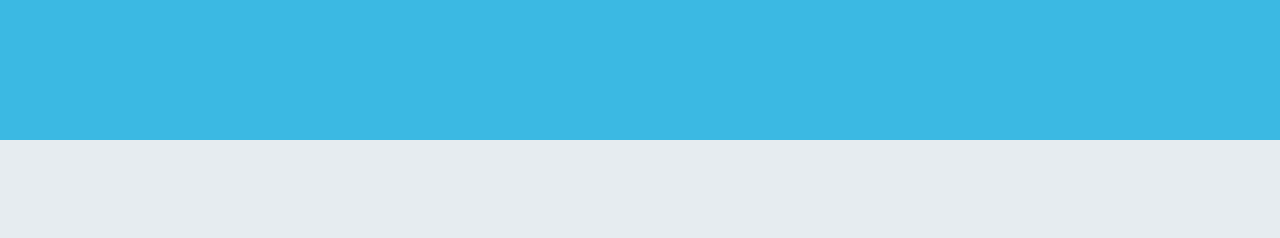
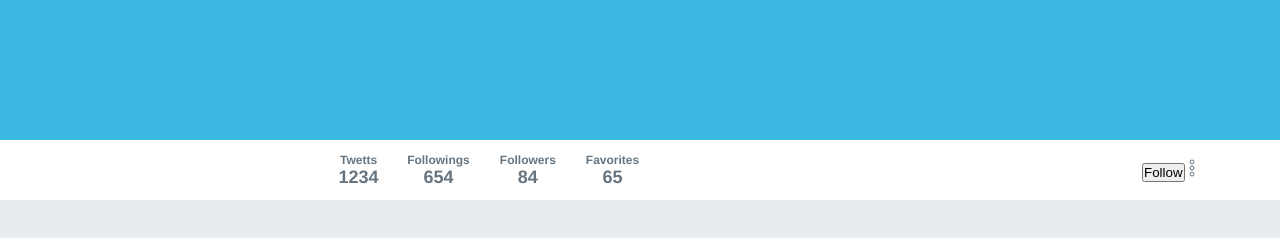
Before and after one commit to fernando-meira/flexbox-rocketseat, a plain HTML site: page index.html in a window 1280 px wide. Shown: the part 266-504 px from the top of the page. Drawn offline with Linux system fonts and the light colour scheme.

Commit message:
feat: 🎸 Initialized content bar

```diff
--- a/index.html
+++ b/index.html
@@ -36,5 +36,41 @@
   <div class="banner">
     <h1>Twitter da Rocketseat</h1>
   </div>
+
+  <div class="bar">
+    <div class="content">
+      <ul>
+        <li>
+          <span>Twetts</span>
+
+          <strong>1234</strong>
+        </li>
+
+        <li>
+          <span>Followings</span>
+
+          <strong>654</strong>
+        </li>
+
+        <li>
+          <span>Followers</span>
+
+          <strong>84</strong>
+        </li>
+
+        <li>
+          <span>Favorites</span>
+
+          <strong>65</strong>
+        </li>
+      </ul>
+
+      <div class="actions">
+        <button>Follow</button>
+
+        <img src="/images/more.svg" alt="More">
+      </div>
+    </div>
+  </div>
 </body>
 </html>
--- a/styles.css
+++ b/styles.css
@@ -117,3 +117,42 @@ div.banner h1 {
   font-size: 32px;
   font-weight: 300;
 }
+
+div.bar {
+  background: #fff;
+}
+
+div.bar .content {
+  height: 60px;
+  padding-left: 270px;
+
+  display: flex;
+  align-items: center;
+  justify-content: space-between;
+}
+
+div.bar .content ul {
+  display: flex;
+  align-items: center;
+
+  list-style: none;
+}
+
+div.bar .content ul li {
+  display: flex;
+  align-items: center;
+  flex-direction: column;
+}
+
+div.bar .content ul li span {
+  padding: 0 15px;
+
+  font-size: 12px;
+  color: #667580;
+  font-weight: bold;
+}
+
+div.bar .content ul li strong {
+  font-size: 18px;
+  color: #667580;
+}
```
